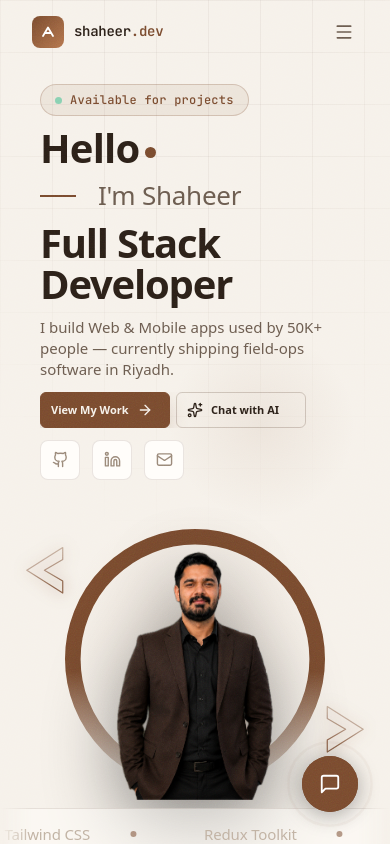
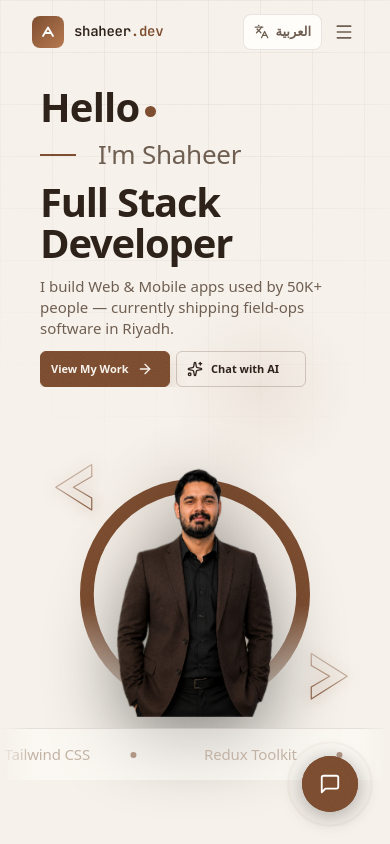
Before and after one commit to Shaheer-71/Portfolio, a React (Vite) app: page / in a window 390 px wide. Shown: the top 844 px of the page. Built offline with nearby package versions, Linux system fonts and the light colour scheme; a web font is replaced by a local one.

Commit message:
small changes

```diff
--- a/src/components/Hero.jsx
+++ b/src/components/Hero.jsx
@@ -1,6 +1,6 @@
 import { useState } from 'react'
 import { motion } from 'framer-motion'
-import { ArrowRight, Github, Linkedin, Mail, Sparkles } from 'lucide-react'
+import { ArrowRight, Mail, Sparkles } from 'lucide-react'
 import GridBg from './ParticlesBg'
 import { personal, skills } from '../data/portfolio'
 import { useI18n } from '../i18n'
@@ -70,6 +70,7 @@ export default function Hero({ onChatOpen }) {
         <div className="hero-copy" style={{ maxWidth: 620 }}>
           {/* Available badge */}
           <motion.div
+            className="hero-available"
             initial={{ opacity: 0, y: 16 }} animate={{ opacity: 1, y: 0 }}
             transition={{ duration: 0.5, ease, delay: 0.04 }}
             style={{ display: 'inline-flex', alignItems: 'center', gap: 8, padding: '6px 14px', borderRadius: 100, border: '1px solid var(--accent-border)', background: 'var(--accent-bg)', marginBottom: 26 }}
@@ -179,39 +180,6 @@ export default function Hero({ onChatOpen }) {
               {t('hero.bottomTouch')}
             </a>
           </motion.div>
-
-          {/* Social icons */}
-          <motion.div
-            className="hero-row-center"
-            initial={{ opacity: 0 }} animate={{ opacity: 1 }}
-            transition={{ duration: 0.6, delay: 0.58 }}
-            style={{ display: 'flex', gap: 12, marginTop: 30 }}
-          >
-            {[
-              { icon: Github, href: personal.github, label: 'GitHub' },
-              { icon: Linkedin, href: personal.linkedin, label: 'LinkedIn' },
-              { icon: Mail, href: `mailto:${personal.email}`, label: 'Email' },
-            ].map(({ icon: Icon, href, label }) => (
-              <a
-                key={label}
-                href={href}
-                target={label === 'Email' ? undefined : '_blank'}
-                rel="noreferrer"
-                title={label}
-                style={{
-                  width: 40, height: 40, borderRadius: 8,
-                  background: 'var(--surface)', border: '1px solid var(--border)',
-                  display: 'flex', alignItems: 'center', justifyContent: 'center',
-                  color: 'var(--text-dim)', textDecoration: 'none',
-                  transition: 'color 0.2s, border-color 0.2s, transform 0.2s',
-                }}
-                onMouseEnter={e => { e.currentTarget.style.color = 'var(--accent)'; e.currentTarget.style.borderColor = 'var(--accent-border)'; e.currentTarget.style.transform = 'translateY(-2px)' }}
-                onMouseLeave={e => { e.currentTarget.style.color = 'var(--text-dim)'; e.currentTarget.style.borderColor = 'var(--border)'; e.currentTarget.style.transform = 'translateY(0)' }}
-              >
-                <Icon size={17} />
-              </a>
-            ))}
-          </motion.div>
         </div>
 
         {/* ── Right: portrait overflowing the ring ─────────────── */}
--- a/src/components/Navbar.jsx
+++ b/src/components/Navbar.jsx
@@ -125,10 +125,24 @@ export default function Navbar({ theme, onToggleTheme }) {
           >{t('nav.hire')}</a>
         </div>
 
-        {/* Mobile hamburger only */}
-        <button onClick={() => setOpen(!open)} className="nav-hamburger">
-          {open ? <X size={20}/> : <Menu size={20}/>}
-        </button>
+        {/* Mobile: language switcher + hamburger */}
+        <div className="nav-mobile-actions">
+          <button
+            onClick={toggleLang}
+            title={lang === 'en' ? 'التبديل إلى العربية' : 'Switch to English'}
+            style={{
+              height: 36, padding: '0 10px', borderRadius: 8, border: '1px solid var(--border)',
+              background: 'var(--surface)', color: 'var(--text-muted)', cursor: 'pointer',
+              display: 'flex', alignItems: 'center', gap: 6, fontSize: 13, fontWeight: 600,
+            }}
+          >
+            <Languages size={15} />
+            {lang === 'en' ? 'العربية' : 'English'}
+          </button>
+          <button onClick={() => setOpen(!open)} className="nav-hamburger">
+            {open ? <X size={20}/> : <Menu size={20}/>}
+          </button>
+        </div>
       </div>
 
       <AnimatePresence>
@@ -144,14 +158,6 @@ export default function Navbar({ theme, onToggleTheme }) {
                   borderBottom: '1px solid var(--border)',
                 }}>{t(l.key)}</button>
               ))}
-              <button onClick={() => { toggleLang(); setOpen(false) }} style={{
-                background: 'none', border: 'none', cursor: 'pointer', padding: '10px 0',
-                textAlign: 'start', fontSize: 15, fontWeight: 500, color: 'var(--text-muted)',
-                display: 'flex', alignItems: 'center', gap: 8, borderBottom: '1px solid var(--border)',
-              }}>
-                <Languages size={16} />
-                {lang === 'en' ? 'العربية' : 'English'}
-              </button>
               <button onClick={() => { onToggleTheme(); setOpen(false) }} style={{
                 background: 'none', border: 'none', cursor: 'pointer', padding: '10px 0',
                 textAlign: 'start', fontSize: 15, fontWeight: 500, color: 'var(--text-muted)',
--- a/src/components/Projects.jsx
+++ b/src/components/Projects.jsx
@@ -182,6 +182,18 @@ export default function Projects() {
   const [selected, setSelected] = useState(null)
   const [filter,   setFilter]   = useState('all')
 
+  const [vw, setVw] = useState(typeof window !== 'undefined' ? window.innerWidth : 1200)
+  useEffect(() => {
+    const onResize = () => setVw(window.innerWidth)
+    window.addEventListener('resize', onResize)
+    return () => window.removeEventListener('resize', onResize)
+  }, [])
+
+  const isMobile = vw < 640
+  const sidePad  = isMobile ? 20 : 32
+  const cardW    = isMobile ? vw - sidePad * 2 : CARD_W
+  const fadeW    = isMobile ? 0 : 48
+
   const filtered = filter === 'all'
     ? projects
     : projects.filter(p => p.category?.includes(filter))
@@ -210,14 +222,14 @@ export default function Projects() {
   }, [filter])
 
   const scroll = dir => {
-    scrollRef.current?.scrollBy({ left: dir * (CARD_W + GAP), behavior: 'smooth' })
+    scrollRef.current?.scrollBy({ left: dir * (cardW + GAP), behavior: 'smooth' })
   }
 
   const selectedProj = selected
 
   return (
     <section id="projects" style={{ padding: '108px 0', background: 'var(--surface)', direction: lang === 'ar' ? 'rtl' : 'ltr' }}>
-      <div style={{ maxWidth: 1200, margin: '0 auto', padding: '0 32px' }}>
+      <div style={{ maxWidth: 1200, margin: '0 auto', padding: `0 ${sidePad}px` }}>
 
         {/* Section header */}
         <motion.div initial={{ opacity: 0, y: 24 }} whileInView={{ opacity: 1, y: 0 }} viewport={{ once: true }} transition={{ duration: 0.45 }}
@@ -272,8 +284,8 @@ export default function Projects() {
 
         {/* Carousel */}
         <div style={{ position: 'relative' }}>
-          <div style={{ position: 'absolute', left: 0, top: 0, bottom: 0, width: 48, zIndex: 2, background: 'linear-gradient(to right, var(--surface), transparent)', pointerEvents: 'none', opacity: canLeft ? 1 : 0, transition: 'opacity 0.2s' }}/>
-          <div style={{ position: 'absolute', right: 0, top: 0, bottom: 0, width: 48, zIndex: 2, background: 'linear-gradient(to left, var(--surface), transparent)', pointerEvents: 'none', opacity: canRight ? 1 : 0, transition: 'opacity 0.2s' }}/>
+          <div style={{ position: 'absolute', left: 0, top: 0, bottom: 0, width: fadeW, zIndex: 2, background: 'linear-gradient(to right, var(--surface), transparent)', pointerEvents: 'none', opacity: canLeft ? 1 : 0, transition: 'opacity 0.2s' }}/>
+          <div style={{ position: 'absolute', right: 0, top: 0, bottom: 0, width: fadeW, zIndex: 2, background: 'linear-gradient(to left, var(--surface), transparent)', pointerEvents: 'none', opacity: canRight ? 1 : 0, transition: 'opacity 0.2s' }}/>
 
           <div
             ref={scrollRef}
@@ -289,7 +301,7 @@ export default function Projects() {
                   initial={{ opacity: 0, y: 20 }} animate={{ opacity: 1, y: 0 }} transition={{ duration: 0.35, delay: i * 0.05 }}
                   whileHover={{ y: -4 }}
                   style={{
-                    width: CARD_W, minWidth: CARD_W, height: CARD_H,
+                    width: cardW, minWidth: cardW, height: CARD_H,
                     flexShrink: 0, scrollSnapAlign: 'start',
                     display: 'flex', flexDirection: 'column',
                     background: 'var(--bg)',
--- a/src/index.css
+++ b/src/index.css
@@ -267,6 +267,7 @@ textarea::placeholder {
 /* ─── Responsive layout helpers ─────────────────────────────── */
 .nav-desktop-links { display: flex; align-items: center; gap: 2px; }
 .nav-hamburger     { display: none; background: none; border: none; cursor: pointer; color: var(--text-muted); padding: 4px; }
+.nav-mobile-actions { display: none; align-items: center; gap: 8px; }
 
 /* ─── Hero responsive ───────────────────────────────────────── */
 @media (max-width: 900px) {
@@ -279,16 +280,16 @@ textarea::placeholder {
     overflow: visible !important;
   }
   .hero-copy { order: 1; text-align: inherit; }
-  .hero-copy > div:first-child { margin-bottom: 12px !important; }
+  .hero-available { display: none !important; }
   .hero-copy h1 { margin-bottom: 8px !important; justify-content: flex-start !important; text-align: inherit; }
   .hero-copy h2 { margin-bottom: 12px !important; }
   .hero-portrait { order: 2; height: auto !important; margin-bottom: 8px; overflow: visible !important; }
   .hero-portrait > div { width: min(280px, 70vw) !important; height: min(340px, 78vw) !important; overflow: visible !important; }
   .hero-portrait img { max-height: 100% !important; width: auto !important; transform: none !important; }
-  .hero-ring { width: min(300px, 68vw) !important; height: min(300px, 68vw) !important; }
+  .hero-ring { width: min(250px, 56vw) !important; height: min(250px, 56vw) !important; top: 59% !important; }
   .hero-ring-chevron { width: 56px !important; height: auto !important; }
-  .hero-ring-chevron-left { left: -16% !important; top: 12% !important; }
-  .hero-ring-chevron-right { right: -16% !important; bottom: 12% !important; }
+  .hero-ring-chevron-left { left: -6% !important; top: 12% !important; }
+  .hero-ring-chevron-right { right: -11% !important; bottom: 4% !important; }
   .hero-copy h1 { justify-content: flex-start !important; text-align: inherit; }
   .hero-row-center { justify-content: flex-start !important; margin-top: 8px !important; margin-bottom: 8px !important; }
   .hero-intro { margin-left: 0; margin-right: 0; margin-bottom: 12px !important; text-align: inherit; line-height: 1.4 !important; }
@@ -310,10 +311,10 @@ textarea::placeholder {
 @media (max-width: 680px) {
   .hero-grid { padding-top: 20px !important; gap: 12px !important; }
   .hero-portrait > div { width: min(260px, 76vw) !important; height: min(300px, 82vw) !important; }
-  .hero-ring { width: min(260px, 74vw) !important; height: min(260px, 74vw) !important; }
+  .hero-ring { width: min(230px, 62vw) !important; height: min(230px, 62vw) !important; top: 59% !important; }
   .hero-ring-chevron { width: 48px !important; }
-  .hero-ring-chevron-left { left: -18% !important; top: 14% !important; }
-  .hero-ring-chevron-right { right: -18% !important; bottom: 14% !important; }
+  .hero-ring-chevron-left { left: -7% !important; top: 14% !important; }
+  .hero-ring-chevron-right { right: -12% !important; bottom: 4% !important; }
   .hero-actions .hero-action-button {
     min-width: min(100px, 38vw);
     max-width: min(130px, 42vw);
@@ -329,8 +330,9 @@ textarea::placeholder {
 }
 
 @media (max-width: 768px) {
-  .nav-desktop-links { display: none !important; }
-  .nav-hamburger     { display: flex !important; align-items: center; justify-content: center; }
+  .nav-desktop-links  { display: none !important; }
+  .nav-hamburger      { display: flex !important; align-items: center; justify-content: center; }
+  .nav-mobile-actions { display: flex !important; }
 
   section { padding-top: 64px !important; padding-bottom: 64px !important; }
 }
```
